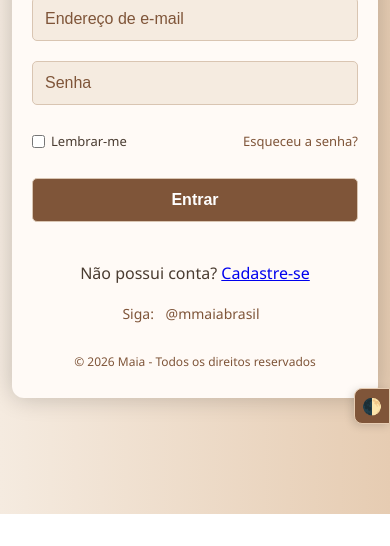
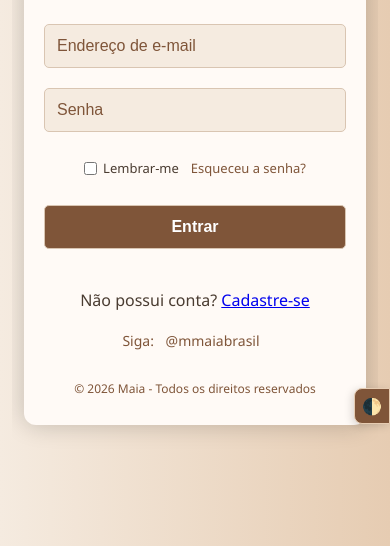
Before and after one commit to G4bbss/Maismaia, a website: page public/login.html in a window 390 px wide. Shown: the part 330-876 px from the top of the page. Before the commit the page ends 844 px from the top, so only its background shows below. Drawn offline with Linux system fonts and the light colour scheme; no server answers.

Commit message:
atualiza responsividade

```diff
--- a/public/style/responsivo.css
+++ b/public/style/responsivo.css
@@ -163,25 +163,36 @@ canvas {
 }
 
 /* =========================================================================
-   2. TELAS DE LOGIN, CADASTRO E VERIFICAÇÃO (.container + .left-panel)
+2. TELAS DE LOGIN, CADASTRO E VERIFICAÇÃO (.container + .left-panel)
    ========================================================================= */
 
 @media (max-width: 768px) {
+    /* Destrava a altura fixa e libera a rolagem vertical */
+    html,
     body:has(.container .left-panel) {
-        padding: 16px 12px;
-        align-items: flex-start;
+        height: auto !important;
+        min-height: 100dvh !important;
+        overflow-y: auto !important;
+        padding: 16px 12px !important;
+        align-items: flex-start !important;
+        display: block !important;
     }
 
     .container {
         width: 100% !important;
+        height: auto !important;
+        min-height: auto !important;
+        max-height: none !important;
+        overflow: visible !important;
         flex-direction: column !important;
-        margin: 10px auto;
+        margin: 0 auto 24px auto !important;
     }
 
     .left-panel,
     .right-panel {
         min-width: 0 !important;
         width: 100% !important;
+        height: auto !important;
         padding: 28px 20px !important;
         align-items: center !important;
         text-align: center !important;
@@ -199,11 +210,21 @@ canvas {
     .login-box,
     .cadastro-box {
         max-width: 100% !important;
+        width: 100% !important;
     }
 
     .options {
         flex-wrap: wrap;
-        gap: 8px;
+        justify-content: center;
+        gap: 12px;
+    }
+
+    /* Garante que o botão do Google não estoure a largura da tela */
+    .google-btn-container {
+        display: flex;
+        justify-content: center;
+        width: 100%;
+        overflow: hidden;
     }
 }
 
```
